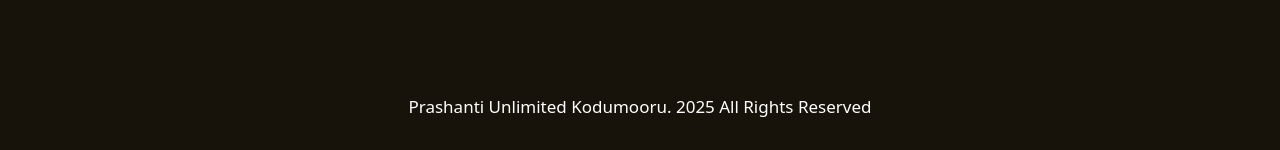
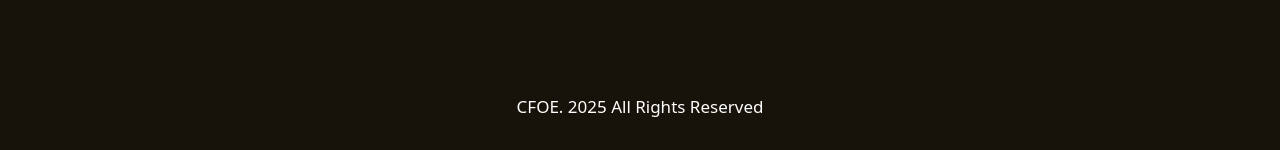
Before and after one commit to Kavyasrirebba/cfoenew, a plain HTML site: page disclaimer.html in a window 1280 px wide. Shown: the part 2954-3104 px from the top of the page. Drawn offline with nearby package versions, Linux system fonts and the light colour scheme.

Commit message:
Update disclaimer.html

```diff
--- a/disclaimer.html
+++ b/disclaimer.html
@@ -297,7 +297,7 @@
 
     <section class="copyright">
       <div class="container">
-        <h4 class="copyright-text">Prashanti Unlimited Kodumooru. 2025 All Rights Reserved</h4>
+        <h4 class="copyright-text">CFOE. 2025 All Rights Reserved</h4>
       </div>
     </section>
   </section>
```
